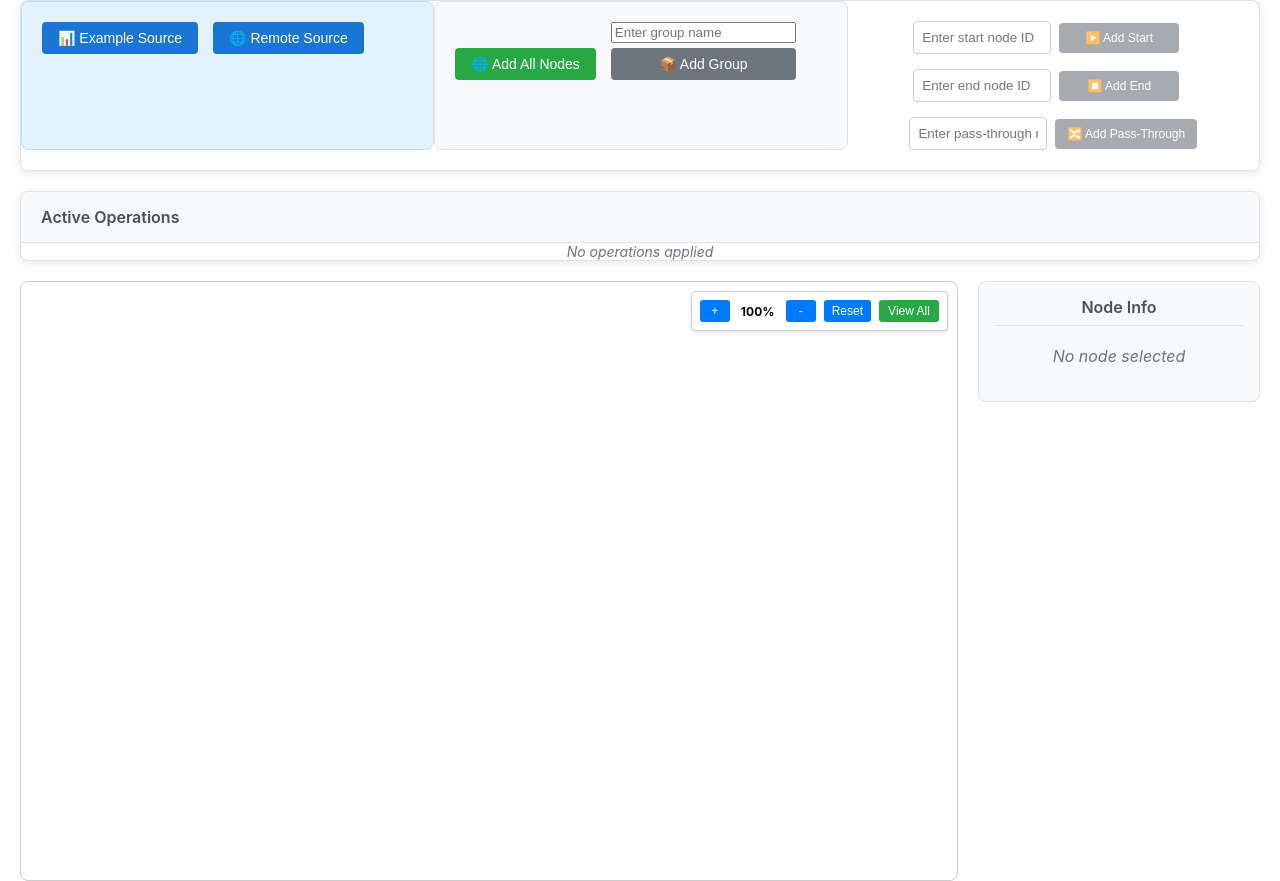
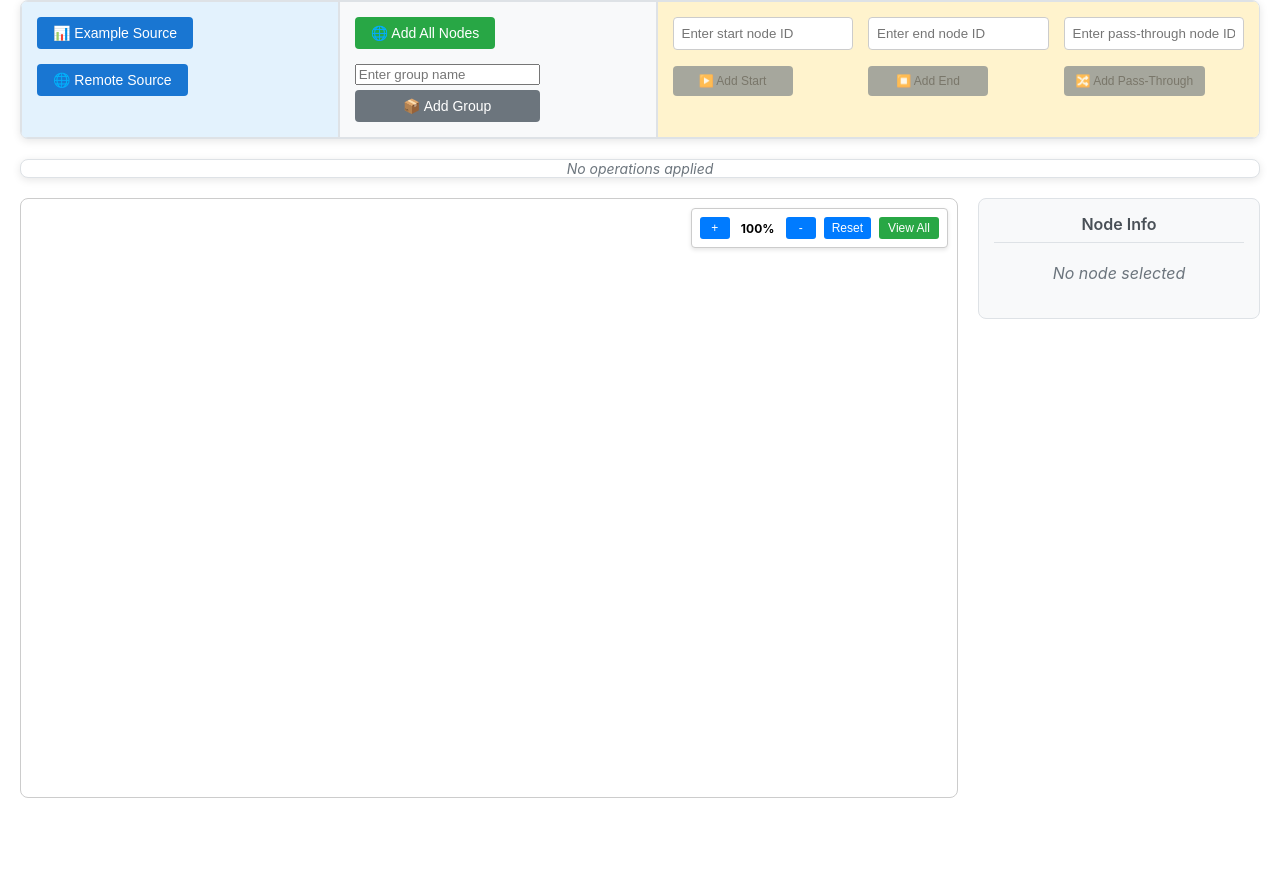
Before and after one commit to RRMoelker/flow-omniscience, a React (Create React App) app in the folder mermaid-diagram-app/: page / in a window 1280 px wide. After the commit the page ends 800 px from the top, so only its background shows below. Built offline with nearby package versions, Linux system fonts and the light colour scheme.

Commit message:
Better styling

```diff
--- a/mermaid-diagram-app/src/components/CameraController.tsx
+++ b/mermaid-diagram-app/src/components/CameraController.tsx
@@ -108,7 +108,7 @@ const CameraController: React.FC<CameraControllerProps> = ({
       container.addEventListener('wheel', handleWheel, { passive: false });
       return () => container.removeEventListener('wheel', handleWheel);
     }
-  }, []);
+  }, [zoomIn, zoomOut]);
 
   // Pan functionality with direct DOM manipulation only
   useEffect(() => {
@@ -167,7 +167,7 @@ const CameraController: React.FC<CameraControllerProps> = ({
       document.removeEventListener('mouseup', handleMouseUp);
       container.removeEventListener('mouseleave', handleMouseLeave);
     };
-  }, []);
+  }, [containerRef]);
 
   return (
     <div className="zoom-controls">
--- a/mermaid-diagram-app/src/components/DiagramRenderer.tsx
+++ b/mermaid-diagram-app/src/components/DiagramRenderer.tsx
@@ -1,6 +1,6 @@
 import React, { useEffect, useRef, forwardRef } from 'react';
 import mermaid from 'mermaid';
-import { Graph, OperationMeta } from '../data/types';
+import { Graph } from '../data/types';
 import { convertToMermaid } from '../data/mermaidConverter';
 import { addSvgButtonsToNodes } from './display/svgButtonRenderer';
 import { addHoverHighlighting } from './display/hoverHighlighter';
--- a/mermaid-diagram-app/src/components/input/ActiveOperations.tsx
+++ b/mermaid-diagram-app/src/components/input/ActiveOperations.tsx
@@ -14,7 +14,7 @@ const ActiveOperations: React.FC<ActiveOperationsProps> = ({
 }) => {
   return (
     <div className="active-operations-window">
-      <div className="active-operations-header">
+      <div className="active-operations-header sr-only">
         <h3>Active Operations</h3>
       </div>
 
--- a/mermaid-diagram-app/src/data/operations/operationsManager.ts
+++ b/mermaid-diagram-app/src/data/operations/operationsManager.ts
@@ -19,7 +19,7 @@ export const applyOperations = (originalGraph: Graph, operations: OperationMeta[
   let resultGraph: Graph = { nodes: [], edges: [] };
 
   for (const operationMeta of operations) {
-    const [newBaseGraph, newResultGraph, wasApplied] = operationMeta.operation(baseGraph, resultGraph);
+    const [newBaseGraph, newResultGraph] = operationMeta.operation(baseGraph, resultGraph);
     baseGraph = newBaseGraph;
     resultGraph = newResultGraph;
   }
--- a/mermaid-diagram-app/src/styles/App.css
+++ b/mermaid-diagram-app/src/styles/App.css
@@ -100,19 +100,33 @@
   flex-wrap: wrap;
 }
 
-.constructive-section {
+/* Shared input panel styles */
+.input-panel {
   margin-bottom: 20px;
   padding: 15px;
-  background: #f8f9fa;
   border-radius: 8px;
   border: 1px solid #dee2e6;
 }
 
-.constructive-section h3 {
+.input-panel h3 {
   margin: 0 0 10px 0;
   font-size: 16px;
+  font-weight: 600;
+}
+
+.input-panel-row {
+  display: flex;
+  gap: 15px;
+  flex-wrap: wrap;
+  align-items: flex-end;
+}
+
+.constructive-section {
+  background: #f8f9fa;
+}
+
+.constructive-section h3 {
   color: #495057;
-  font-weight: 600;
 }
 
 .constructive-row {
@@ -150,25 +164,12 @@
 }
 
 .source-section {
-  margin-bottom: 20px;
-  padding: 15px;
   background: #e3f2fd;
-  border-radius: 8px;
-  border: 1px solid #bbdefb;
+  border-color: #bbdefb;
 }
 
 .source-section h3 {
-  margin: 0 0 10px 0;
-  font-size: 16px;
   color: #1976d2;
-  font-weight: 600;
-}
-
-.source-row {
-  display: flex;
-  gap: 15px;
-  flex-wrap: wrap;
-  align-items: flex-end;
 }
 
 .add-source-btn {
@@ -192,32 +193,43 @@
   cursor: not-allowed;
 }
 
+/* Filter panel specific styles */
+.filter-section {
+  background: #fff3cd;
+  border-color: #ffeaa7;
+}
+
+.filter-section h3 {
+  color: #856404;
+}
+
 .filter-input-group {
   display: flex;
-  align-items: center;
+  flex-direction: column;
   gap: 8px;
-  flex-wrap: wrap;
-  min-width: 280px;
+  min-width: 150px;
+  flex: 1;
 }
 
 .filter-input-group label {
-  min-width: 80px;
-  text-align: right;
   font-weight: 500;
   white-space: nowrap;
+  font-size: 14px;
+  color: #495057;
 }
 
 .filter-input-group input {
   padding: 8px;
   border: 1px solid #ccc;
   border-radius: 4px;
-  width: 120px;
+  width: 100%;
+  box-sizing: border-box;
 }
 
 .add-filter-btn {
   padding: 8px 12px;
-  background: #007bff;
-  color: white;
+  background: #ffc107;
+  color: #212529;
   border: none;
   border-radius: 4px;
   cursor: pointer;
@@ -225,10 +237,12 @@
   white-space: nowrap;
   transition: background-color 0.2s ease;
   min-width: 120px;
+  align-self: flex-start;
+  margin-top: 8px;
 }
 
 .add-filter-btn:hover:not(:disabled) {
-  background: #0056b3;
+  background: #e0a800;
 }
 
 .add-filter-btn:disabled {
@@ -631,6 +645,13 @@
   padding: 20px;
   flex: 1;
   min-width: 0;
+  display: flex;
+  flex-direction: column;
+}
+
+.input-section:last-child {
+  border-right: none;
+  flex: 2; /* Give filter section even more space */
 }
 
 .input-section:last-child {
@@ -658,24 +679,36 @@
   margin-bottom: 15px;
 }
 
-.source-section .source-row {
-  display: flex;
-  gap: 15px;
-  flex-wrap: wrap;
+/* Apply shared input panel styles to sections */
+.source-section,
+.constructive-section,
+.filter-section {
+  padding: 15px;
+  border: 1px solid #dee2e6;
 }
 
-.constructive-section .constructive-row {
+.source-section h3,
+.constructive-section h3,
+.filter-section h3 {
+  margin: 0 0 10px 0;
+  font-size: 16px;
+  font-weight: 600;
+}
+
+.source-row,
+.constructive-row {
   display: flex;
   gap: 15px;
   flex-wrap: wrap;
   align-items: flex-end;
 }
 
-.filter-section .filter-row {
+.filter-row {
   display: flex;
   gap: 15px;
-  flex-wrap: wrap;
-  align-items: flex-end;
+  flex-wrap: nowrap;
+  align-items: flex-start;
+  overflow-x: auto;
 }
 
 /* Active Operations Window */
```
